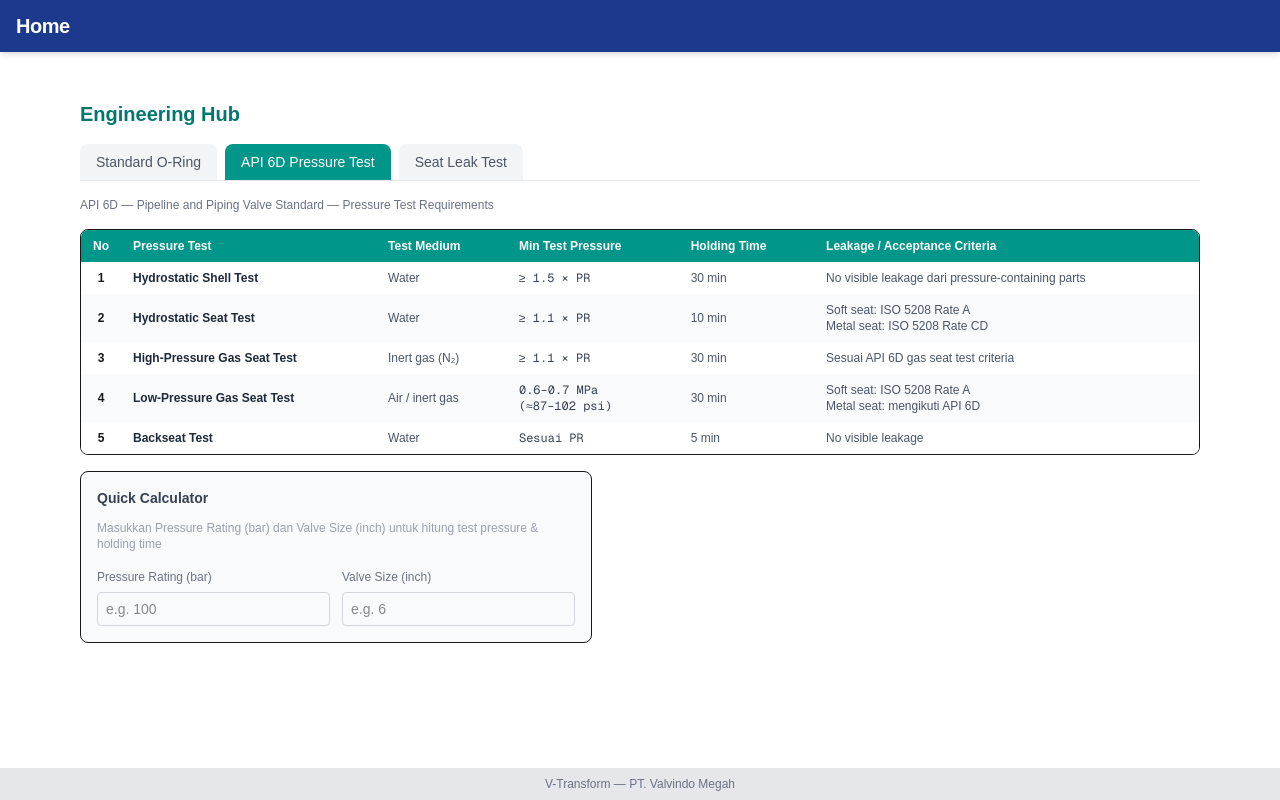
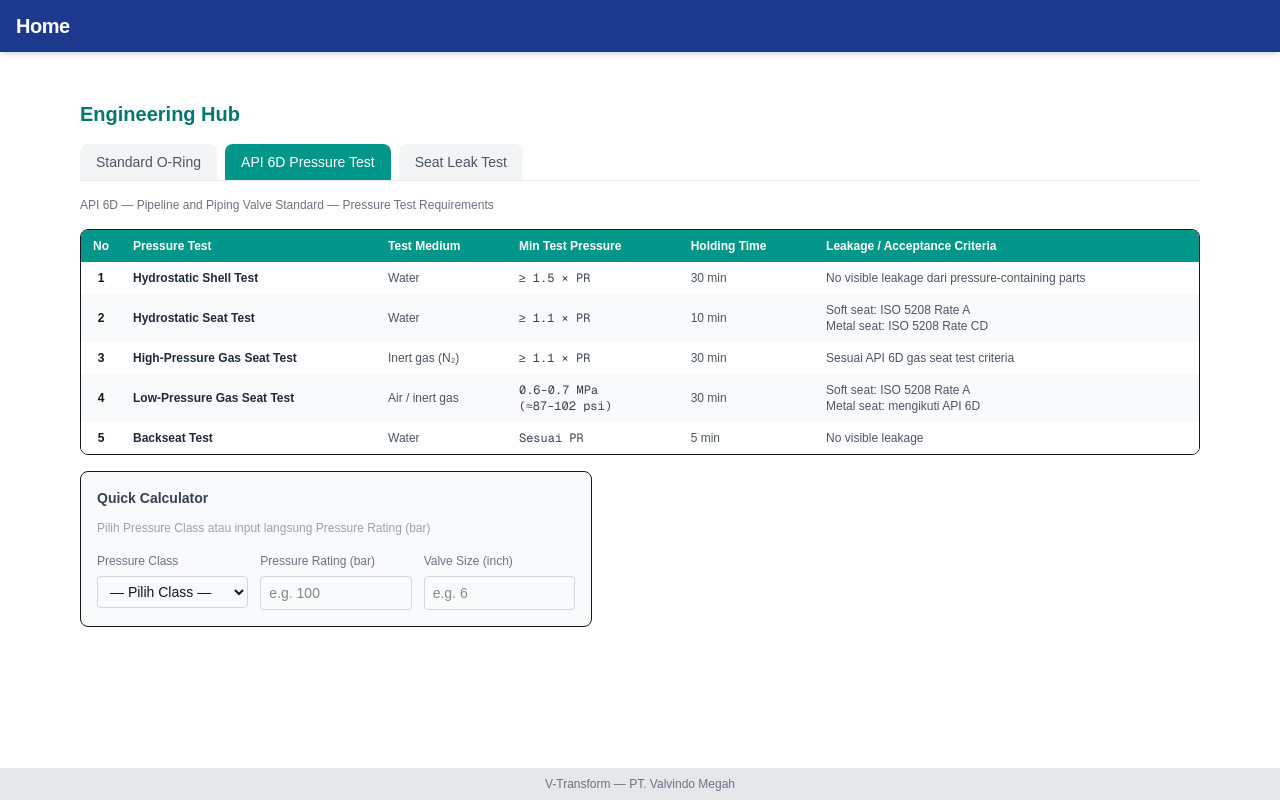
Before and after one commit to iksanfn1094/valve-report, a Next.js app: page /engineering-hub in a window 1280 px wide. Both pictures are taken after a click on the button "API 6D Pressure Test". Built offline with nearby package versions, Linux system fonts and the light colour scheme.

Commit message:
feat: tambah dropdown Pressure Class → auto konversi ke bar

```diff
--- a/app/engineering-hub/page.tsx
+++ b/app/engineering-hub/page.tsx
@@ -208,11 +208,24 @@ export default function EngineeringHubPage() {
           {/* Calculator */}
           <div className="bg-gray-50 border rounded-lg p-4 space-y-3 max-w-lg">
             <p className="text-sm font-semibold text-gray-700">Quick Calculator</p>
-            <p className="text-xs text-gray-400">Masukkan Pressure Rating (bar) dan Valve Size (inch) untuk hitung test pressure & holding time</p>
+            <p className="text-xs text-gray-400">Pilih Pressure Class atau input langsung Pressure Rating (bar)</p>
             <div className="flex gap-3">
               <div className="flex-1">
+                <label className="text-xs text-gray-500">Pressure Class</label>
+                <select value={pr} onChange={e => setPr(e.target.value)} className="w-full border border-gray-300 rounded px-2 py-1.5 text-sm mt-1">
+                  <option value="">— Pilih Class —</option>
+                  <option value="19.6">Class 150 (19.6 bar / 285 psi)</option>
+                  <option value="51.0">Class 300 (51.0 bar / 740 psi)</option>
+                  <option value="68.9">Class 400 (68.9 bar / 1000 psi)</option>
+                  <option value="103.4">Class 600 (103.4 bar / 1500 psi)</option>
+                  <option value="155.1">Class 900 (155.1 bar / 2250 psi)</option>
+                  <option value="258.6">Class 1500 (258.6 bar / 3750 psi)</option>
+                  <option value="431.0">Class 2500 (431.0 bar / 6250 psi)</option>
+                </select>
+              </div>
+              <div className="flex-1">
                 <label className="text-xs text-gray-500">Pressure Rating (bar)</label>
-                <input type="number" step="1" value={pr} onChange={e => setPr(e.target.value)} placeholder="e.g. 100" className="w-full border border-gray-300 rounded px-2 py-1.5 text-sm mt-1" />
+                <input type="number" step="0.1" value={pr} onChange={e => setPr(e.target.value)} placeholder="e.g. 100" className="w-full border border-gray-300 rounded px-2 py-1.5 text-sm mt-1" />
               </div>
               <div className="flex-1">
                 <label className="text-xs text-gray-500">Valve Size (inch)</label>
```
